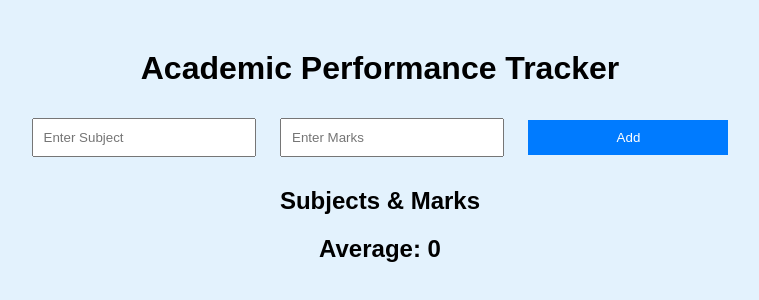
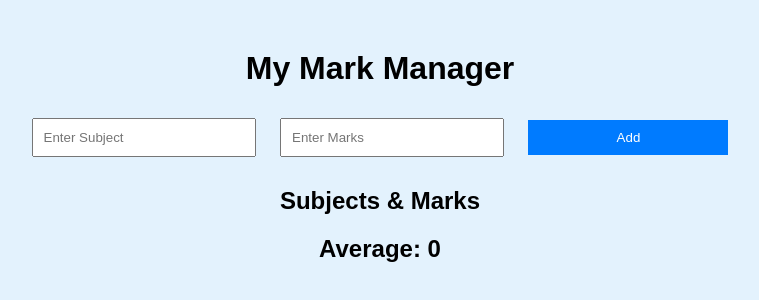
Before and after one commit to uma-06-19/Academic-Performance-Tracker, a plain HTML site: page index.html in a window 1280 px wide. Shown: the whole page, without its empty margins (260-1019 px from the left). Drawn offline with Linux system fonts and the light colour scheme.

Commit message:
Header title changed

```diff
--- a/index.html
+++ b/index.html
@@ -7,7 +7,7 @@
 <body>
 
 <div class="container">
-    <h1>Academic Performance Tracker</h1>
+    <h1>My Mark Manager</h1>
 
     <input type="text" id="subject" placeholder="Enter Subject">
     <input type="number" id="marks" placeholder="Enter Marks">
```
